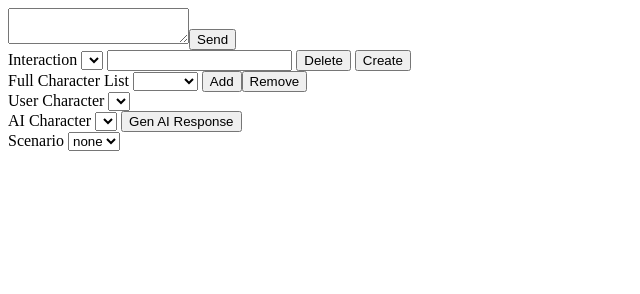
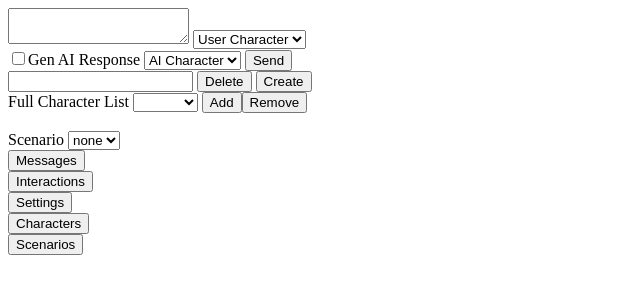
Before and after one commit to Crafter-san/KoboldAI-ReLite, a plain HTML site: page index.html in a window 1280 px wide. Shown: the whole page, without its empty margins (0-640 px from the left). Drawn offline with Linux system fonts and the light colour scheme.

Commit message:
adding menus
getting ready for css

```diff
--- a/index.html
+++ b/index.html
@@ -8,16 +8,27 @@
 		<script src="./index.js"></script>
 	</head>
 	<body>
-		<div id="messages"></div>
+		<div id="messages" hidden>
+			<select id="interaction" onchange="update();">
+				<option value=null>Interaction</option>
+			</select></div>
 		<div id="message_box">
-			<textarea id="message"></textarea><button onclick="send()" id="send_message">Send</button>
+			<textarea id="message"></textarea>
+			<select id="user">
+				<option value=null>User Character</option>
+
+			</select><br>
+			<input type="checkbox" id="respond">Gen AI Response</input>
+			<select id="puter">
+				<option value=null>AI Character</option>
+
+			</select>
+			<button onclick="send()" id="send_message">Send</button>
 		</div>
 
 		<div id="options">
 
-			Interaction <select id="interaction" onchange="update();">
-				<option value=null></option>
-			</select>
+
 			<input id="interaction_name"></input>
 			<button onclick="del()">Delete</button>
 			<button onclick="create()">Create</button><br>
@@ -26,20 +37,25 @@
 
 			</select>
 			<button onclick="add()">Add</button><button onclick="remove()">Remove</button><br>
-			User Character <select id="user">
-				<option value=null></option>
 
-			</select><br>
-			AI Character <select id="puter">
-				<option value=null></option>
-
-			</select>
-			<button onclick="gen()">Gen AI Response</button>
 			<br>
 			Scenario <select id="scenario" onchange="update_scenario()">
 				<option value=null></option>
 			</select>
 		</div>
+		<div id="interactions_tab" hidden>
+
+		</div>
+		<div id="settings_tab" hidden></div>
+		<div id="characters_tab" hidden></div>
+		<div id="scenarios_tab" hidden></div>
+		<div id="other_tabs">
+			<button onclick="toggleTab('messages')">Messages</button><br>
+			<button onclick="toggleTab('interactions_tab')">Interactions</button><br>
+			<button onclick="toggleTab('settings_tab')">Settings</button><br>
+			<button onclick="toggleTab('characters_tab')">Characters</button><br>
+			<button onclick="toggleTab('scenarios_tab')">Scenarios</button><br>
+		<div>
 
 
 	</body>
--- a/index.js
+++ b/index.js
@@ -234,12 +234,21 @@ function update_scenario() {
 	localStorage.setItem(`scenario-${interaction}`, scenario);
 	current_interaction.scenario = scenario;
 }
+const TABS = ["settings_tab", "characters_tab", "scenarios_tab", "interactions_tab", "messages"];
+function toggleTab (tabname) {
+	for (const tab of TABS) {
+		console.log(tabname === tab, document.getElementById(tabname).hidden);
+		if (tab !== tabname) document.getElementById(tab).hidden = true;
+	}
+	document.getElementById(tabname).hidden = !(document.getElementById(tabname).hidden || false);
+}
 function send () {
 	if (!current_interaction.id) return;
 	const message = {};
 	message.user = document.getElementById("user").value;
 	message.id = current_interaction.memories.length;
 	message.text = document.getElementById("message").value;
+	if (message.text.length > 1) {
 		message.deleted = false;
 		current_interaction.memories.push(message);
 		localStorage.setItem(`memories-${current_interaction.id}`, JSON.stringify(current_interaction.memories));
@@ -251,6 +260,8 @@ function send () {
 			//message_text.innerText = message.text;
 			//message_display.append(username, message_text, del, edit, save);
 			appendMessage(message, document.getElementById("messages"));
+	}
+	if (document.getElementById("respond").checked) gen();
 	/*document.getElementById("send_message").disabled = true;
 
 		for (const message of messages) {
```
Lines whose indentation alone changed are shown as unchanged.
